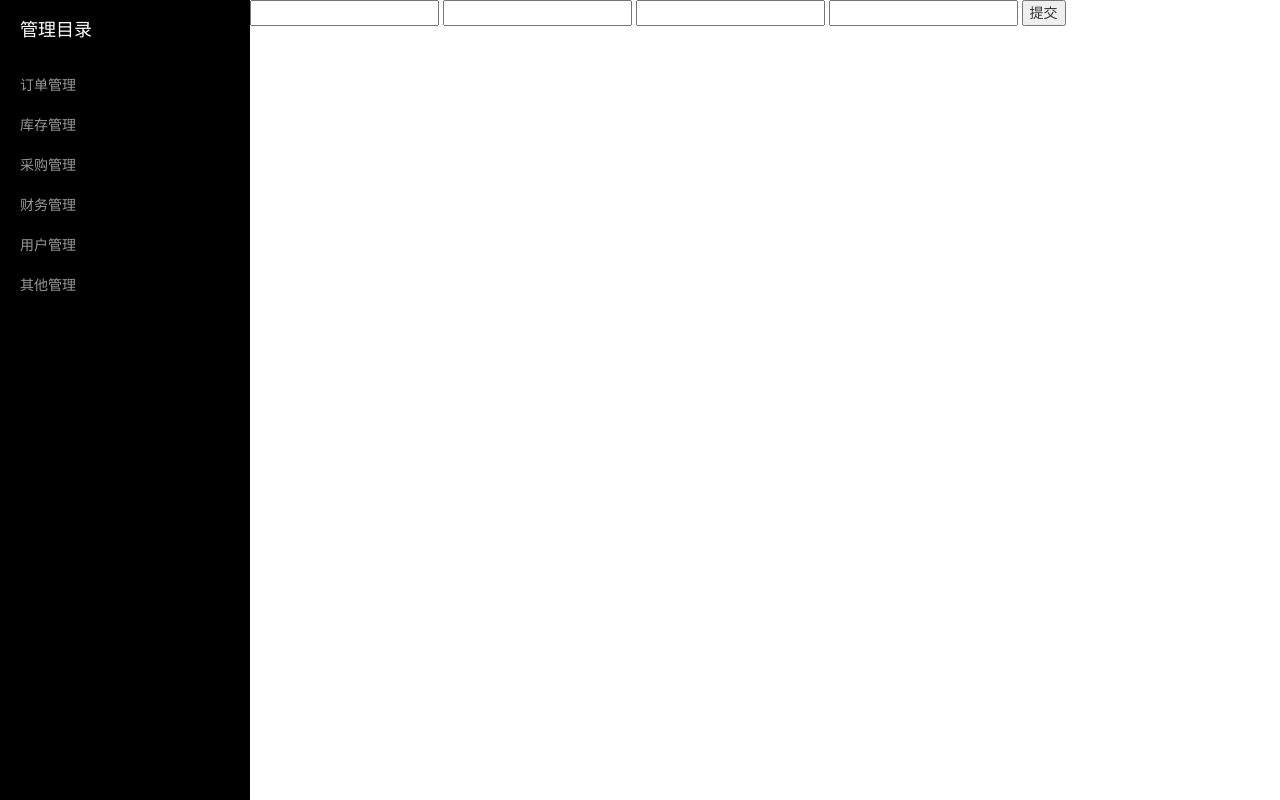
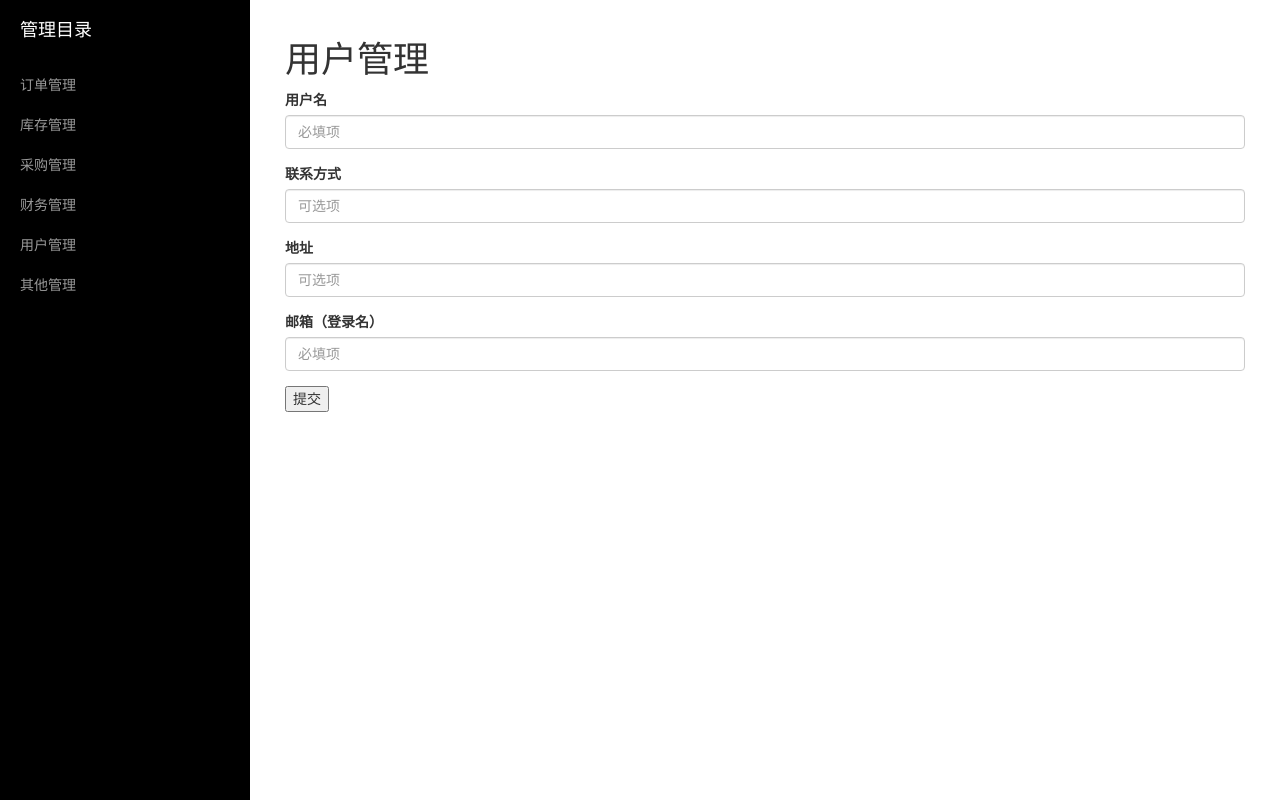
Before and after one commit to fantastao/amc, a Flask app: page /admin/users/create/ in a window 1280 px wide. Run offline with Flask 2, Linux system fonts and the light colour scheme; some libraries are stand-ins or nearby versions.

Commit message:
user admin finished,remains update problem

```diff
--- a/amc/panel/user_admin.py
+++ b/amc/panel/user_admin.py
@@ -90,8 +90,8 @@ class UserDeleteAdmin(views.MethodView):
         user = UserModel.query.get(id)
         if not user:
             return
+        user.auth.delete()
         user.delete()
-        user.auth.delete()
         flash(u'用户删除成功')
         return redirect(url_for('.list'))
 
--- a/amc/templates/panel/index.html
+++ b/amc/templates/panel/index.html
@@ -42,7 +42,7 @@
                     <a href="#">财务管理</a>
                 </li>
                 <li>
-                    <a href="#">用户管理</a>
+                    <a href="{{ url_for('user_admin.list') }}">用户管理</a>
                 </li>
                 <li>
                     <a href="#">其他管理</a>
@@ -51,21 +51,21 @@
         </div>
         <!-- /#sidebar-wrapper -->
 
-        {% block content %}
         <!-- Page Content -->
         <div id="page-content-wrapper">
             <div class="container-fluid">
                 <div class="row">
                     <div class="col-lg-12">
+    {% block content %}
                         <h1>欢迎来到AMC后台管理系统</h1>
                         <p>这个首页搞一些图表，下面的按钮弄到旁边去</p>
                         <a href="#menu-toggle" class="btn btn-default" id="menu-toggle">Toggle Menu</a>
+    {% endblock %}
                     </div>
                 </div>
             </div>
         </div>
         <!-- /#page-content-wrapper -->
-        {% endblock %}
 
     </div>
     <!-- /#wrapper -->
--- a/amc/templates/panel/user_detail.html
+++ b/amc/templates/panel/user_detail.html
@@ -1,6 +1,7 @@
 {% extends "panel/index.html" %}
 
 {% block content %}
+<h1>用户管理</h1>
 {% with messages = get_flashed_messages() %}
     {% if messages %}
         <ul class=flashes>
@@ -12,22 +13,34 @@
 {% endwith %}
 <form method="post">
     {{ form.csrf_token }}
+    <div class="form-group">
+        <label>用户名</label>
         {% if form.name.errors %}
         <p>{{ form.name.errors[0] }}</p>
         {% endif %}
-    {{ form.name }}
+        {{ form.name(class='form-control', placeholder='必填项') }}
+    </div>
+    <div class="form-group">
+        <label>联系方式</label>
         {% if form.phone.errors %}
         <p>{{ form.phone.errors[0] }}</p>
         {% endif %}
-    {{ form.phone }}
+        {{ form.phone(class='form-control', placeholder='可选项') }}
+    </div>
+    <div class="form-group">
+        <label>地址</label>
         {% if form.address.errors %}
         <p>{{ form.address.errors[0] }}</p>
         {% endif %}
-    {{ form.address }}
+        {{ form.address(class='form-control', placeholder='可选项') }}
+    </div>
+    <div class="form-group">
+        <label>邮箱（登录名）</label>
         {% if form.account.errors %}
         <p>{{ form.account.errors[0] }}</p>
         {% endif %}
-    {{ form.account }}
+        {{ form.account(class='form-control', placeholder='必填项') }}
+    </div>
     <button type="submit">提交</button>
 </form>
 {% endblock %}
```
Also changed, not shown: amc/templates/panel/user_list.html (+27 -8 lines), static-src/panel/index.html (+22 -0 lines). Lines whose indentation alone changed are shown as unchanged.
